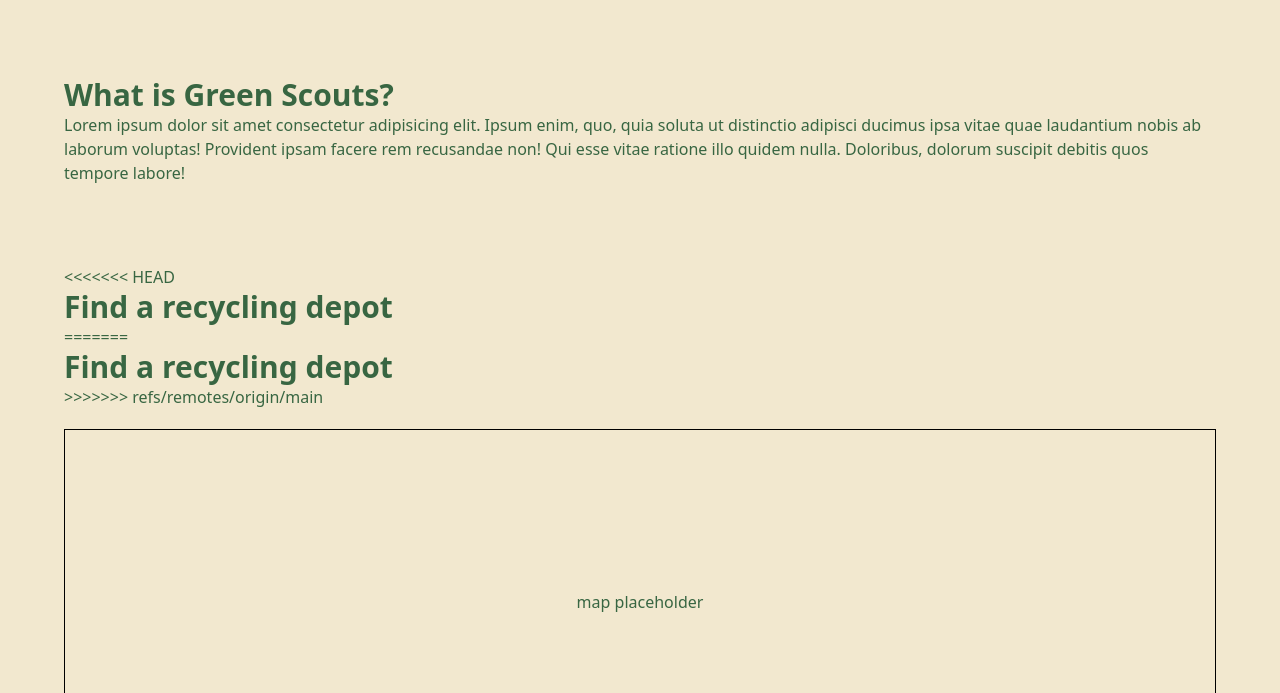
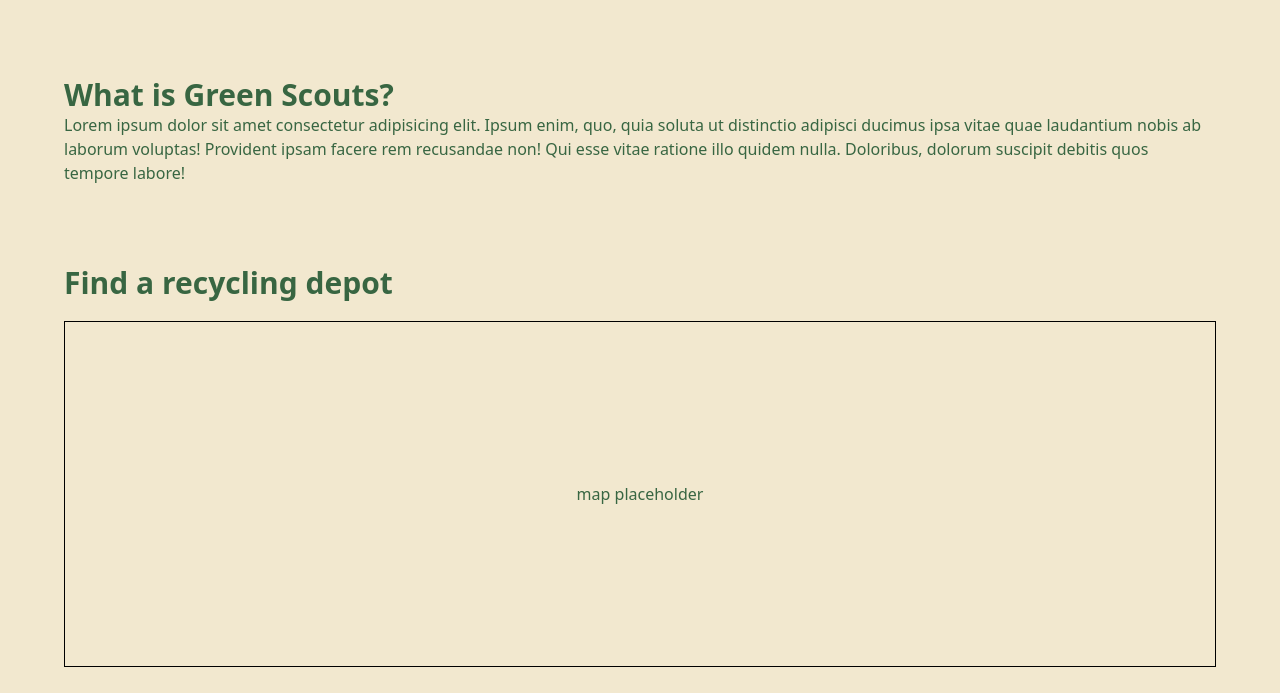
Before and after one commit to moxharley/1800_202530_DTC01, a website built with Vite: page index.html in a window 1280 px wide. Shown: the part 107-800 px from the top of the page. Built offline with nearby package versions, Linux system fonts and the light colour scheme.

Commit message:
Update mistakenly committed file

```diff
--- a/index.html
+++ b/index.html
@@ -47,13 +47,7 @@
       </section>
 
       <section class="mt-20">
-        <<<<<<< HEAD
-        <h2 class="text-[#386642] text-3xl font-bold">
-          Find a recycling depot
-        </h2>
-        =======
         <h2 class="text-3xl font-bold">Find a recycling depot</h2>
-        >>>>>>> refs/remotes/origin/main
         <div
           style="
             border: 1px solid black;
@@ -66,7 +60,7 @@
         </div>
       </section>
     </main>
-    <<<<<<< HEAD
+
     <!-- <site-footer></site-footer> -->
     <footer class="mx-16 pt-30 pb-5 text-[#6a994e] text-center">
       <p class="text-muted">&copy; 2025 BCIT COMP1800 DTC01</p>
```
